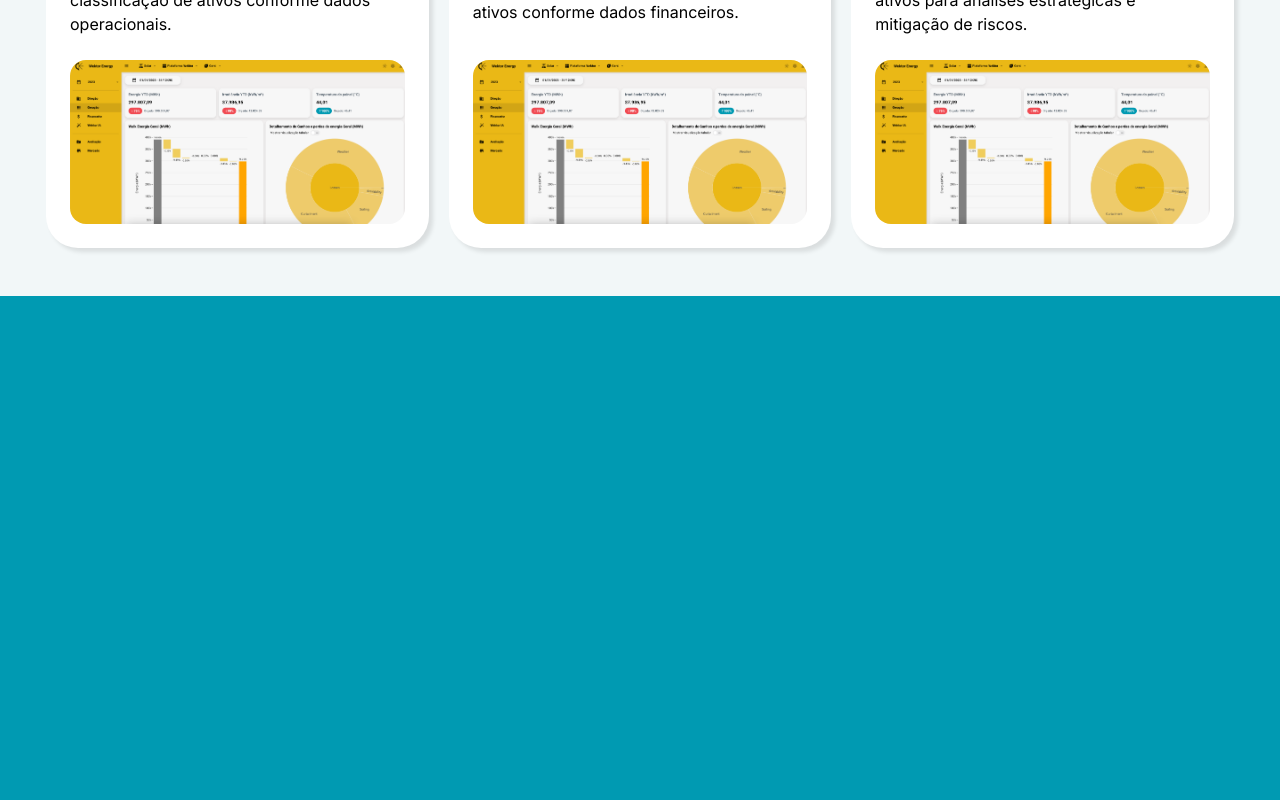
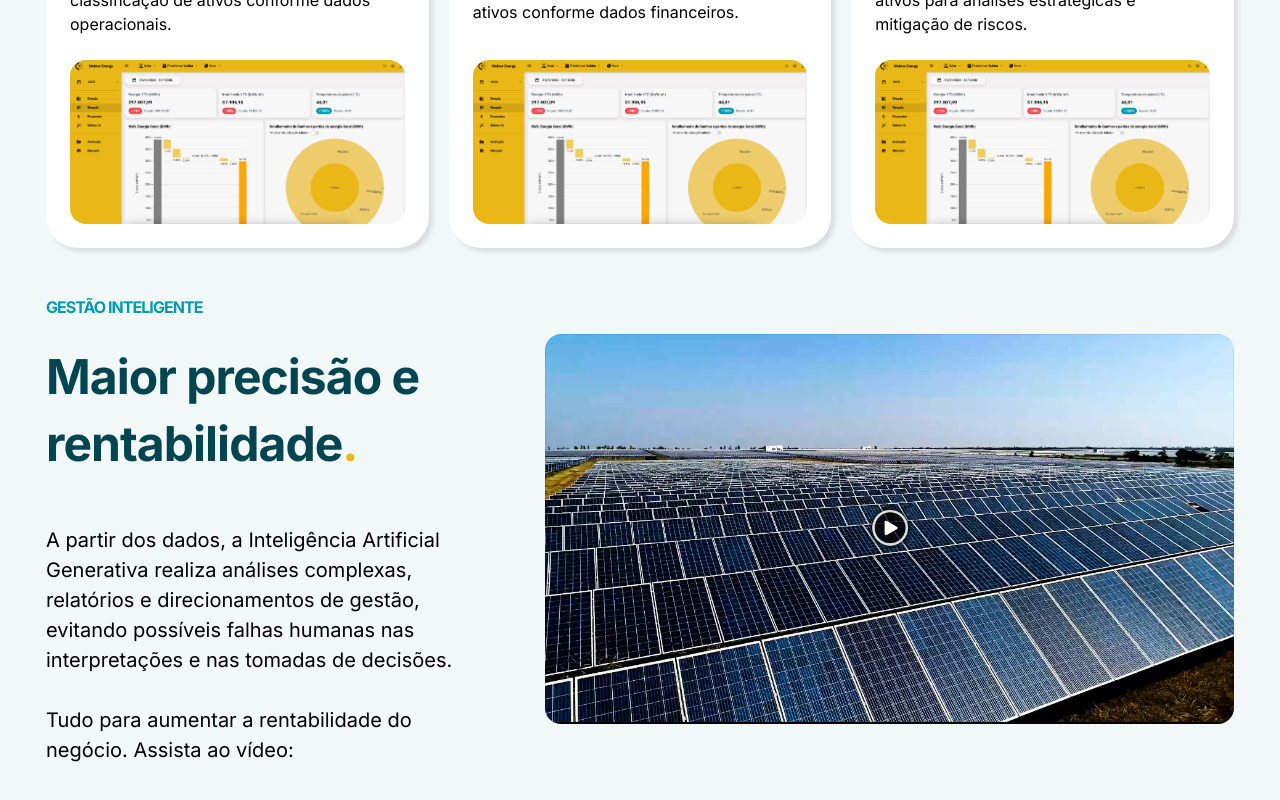
Before and after one commit to Wektor-Energy/landing-page, a Vue app: page / in a window 1280 px wide. Shown: the part 1504-2304 px from the top of the page. Before the commit the page ends 1800 px from the top, so only its background shows below. Built offline with nearby package versions, Linux system fonts and the light colour scheme.

Commit message:
video section area

```diff
--- a/src/assets/variables.css
+++ b/src/assets/variables.css
@@ -1,5 +1,6 @@
 :root {
     --Scale-3: 16px;
+    --Scale-4: 20px;
     --Scale-5: 24px;
     --Scale-6: 32px;
     --Scale-8: 48px;
@@ -19,6 +20,7 @@
     --primary-100: #F2F7F8;
     --primary-600: #009AB2;
     --primary-700: #008A9F;
+    --primary-1000: #004550;
     --secondary-600: #EAB817;
     --secondary-700: #D1A515;
 
@@ -28,16 +30,18 @@
     --sds-size-space-300: 12px;
     --sds-size-space-400: 16px;
 
+    --font-primary: 'Inter', sans-serif;
     --sds-typography-title-page-font-family: Inter, Family Sans;
     --sds-typography-title-page-size-base: var(--Scale-8);
     --sds-typography-title-page-font-weight: var(--w-bold);
     --sds-typography-heading-font-family: Inter, Family Sans;
     --sds-typography-heading-size-base: var(--Scale-5);
     --sds-typography-heading-font-weight:var(--w-semibold);
+    --sds-typography-subheading-font-family: Inter, Family Sans;
+    --sds-typography-subheading-size-medium: var(--Scale-4);
+    --sds-typography-subheading-font-weight: var(--w-regular);
     --sds-typography-subtitle-size-base: var(--Scale-6);
     --sds-typography-subtitle-font-family: Inter;
-
-    --font-primary: 'Inter', sans-serif;
     --sds-typography-body-font-family: Inter, sans-serif;
     --sds-typography-body-size-medium: var(--Scale-3);
     --sds-typography-body-font-weight-regular: var(--w-regular);
--- a/src/views/LandingPage/Sections/Solution.vue
+++ b/src/views/LandingPage/Sections/Solution.vue
@@ -17,6 +17,25 @@
         :body="card.body"
         :Image="card.Image"
       />
+    </div>
+    <div class="section-3">
+      <div class="section-description-container">
+        <div class="description-header section-title">
+          <label>GESTÃO INTELIGENTE</label>
+          <a>Maior precisão e rentabilidade<label>.</label></a>
+        </div>
+        <a>
+          A partir dos dados, a Inteligência Artificial Generativa realiza
+          análises complexas, relatórios e direcionamentos de gestão, evitando
+          possíveis falhas humanas nas interpretações e nas tomadas de
+          decisões.<br /><br />
+          Tudo para aumentar a rentabilidade do negócio. Assista ao vídeo:
+        </a>
+      </div>
+      <div class="video-section">
+        <img alt="Video 2" src="@/assets/videos/section2.png" />
+        <!-- <img alt="Solar Engenieer" src="@/assets/images/worker.jpg" /> -->
+      </div>
     </div>
   </div>
 </template>
@@ -89,17 +108,66 @@ export default {
   flex: 1 1 30%;
 }
 
+.section-3 {
+  display: flex;
+  flex-wrap: wrap;
+  justify-content: center;
+  align-items: center;
+  gap: var(--Scale-8);
+}
+
+.section-description-container {
+  flex: 1 1 30%;
+  display: flex;
+  flex-direction: column;
+  gap: var(--Scale-8);
+  flex-shrink: 0;
+}
+
+.section-description-container > a {
+  align-self: stretch;
+  text-align: left;
+  color: var(--Black, #000);
+  font-family: var(--sds-typography-subheading-font-family);
+  font-size: var(--sds-typography-subheading-size-medium);
+  font-style: normal;
+  font-weight: var(--sds-typography-subheading-font-weight);
+  line-height: 150%;
+}
+
+.description-header {
+  display: flex;
+  flex-direction: column;
+  align-items: flex-start;
+  gap: var(--Scale-5);
+  align-self: stretch;
+}
+
+.description-header > label {
+  color: var(--primary-600);
+  font-family: var(--sds-typography-body-font-family);
+  font-size: var(--sds-typography-body-size-medium);
+  font-style: normal;
+  font-weight: var(--sds-typography-body-font-weight-strong);
+  line-height: 140%;
+}
+
+.video-section {
+  flex: 1 1 50%;
+}
+
 .img-section {
   display: flex;
   overflow: hidden;
   height: 200px;
-  border-radius: var(--Scale-3);
 }
 
+.video-section > img,
 .img-section > img {
   width: 100%;
   height: auto;
   object-fit: cover;
+  border-radius: var(--Scale-3);
 }
 
 a > label {
@@ -107,6 +175,7 @@ a > label {
 }
 
 .section-title {
+  color: var(--primary-1000);
   font-family: var(--sds-typography-title-page-font-family);
   font-size: var(--sds-typography-title-page-size-base);
   font-style: normal;
@@ -115,6 +184,5 @@ a > label {
   letter-spacing: -0.96px;
   text-align: left;
   display: flex;
-  align-items: center;
 }
 </style>
```
Also changed, not shown: src/assets/videos/section2.png (added).
